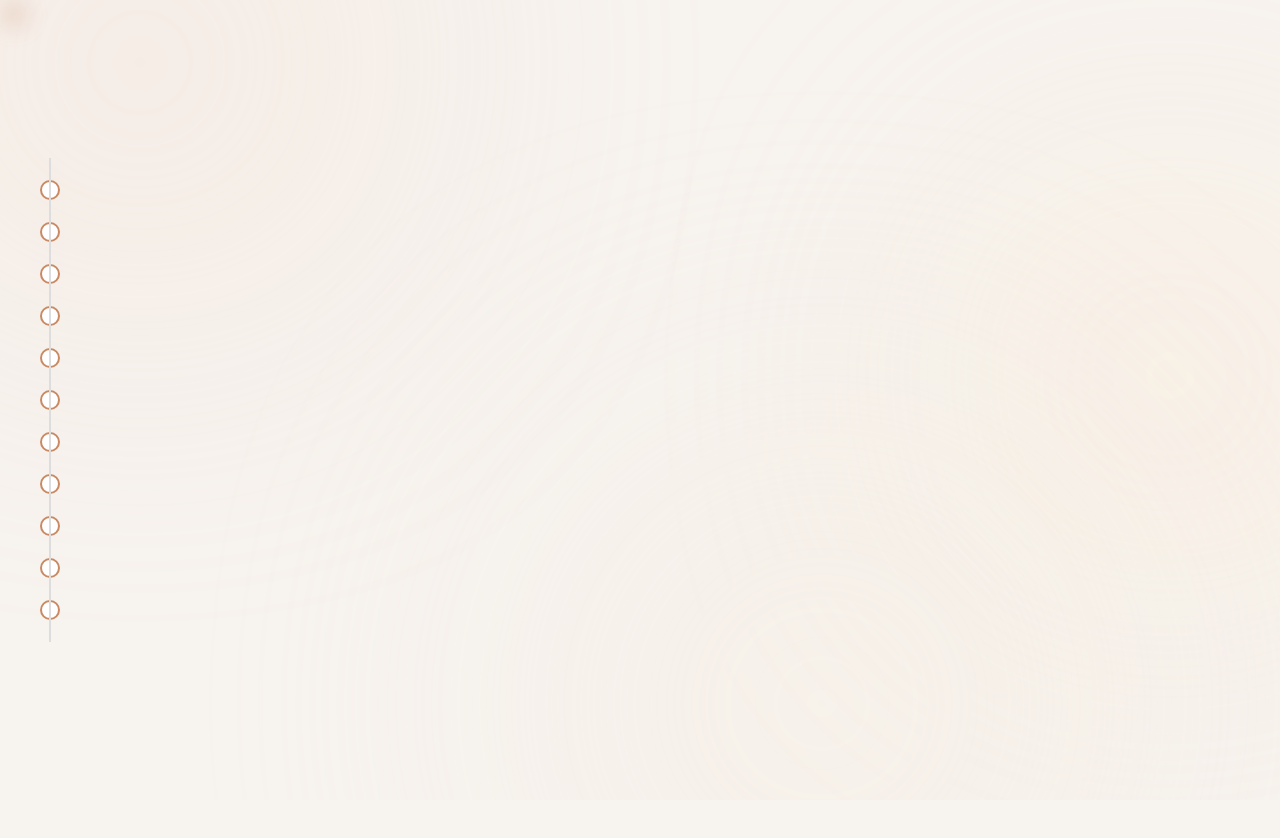
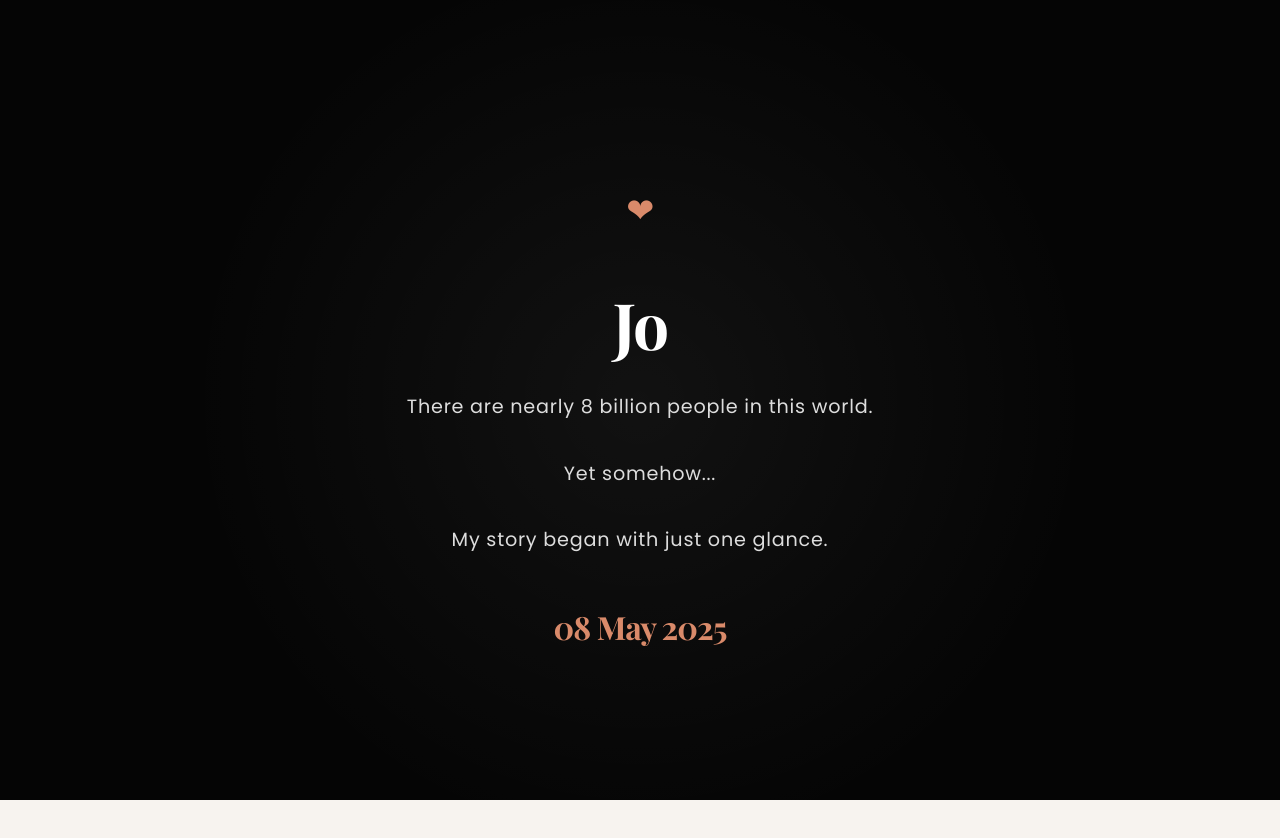
Before and after one commit to syamsrn/project-forever, a plain HTML site: page index.html in a window 1280 px wide. Shown: the top 838 px of the page. Drawn offline with nearby package versions, Linux system fonts and the light colour scheme; files that its build step writes are made by us from their sources; files whose address does not match are found by name.

Commit message:
feat: add cinematic intro sequence

```diff
--- a/css/sections.css
+++ b/assets/css/sections.css
@@ -553,3 +553,100 @@
     margin:auto;
 
 }
+
+
+/* =====================================================
+   FEATURE 01
+   CINEMATIC INTRO
+===================================================== */
+
+#intro{
+
+    position:fixed;
+
+    inset:0;
+
+    background:#050505;
+
+    display:flex;
+
+    justify-content:center;
+
+    align-items:center;
+
+    z-index:9000;
+
+}
+
+.intro-overlay{
+
+    position:absolute;
+
+    inset:0;
+
+    background:
+        radial-gradient(circle at center,
+        rgba(255,255,255,.05),
+        transparent 60%);
+
+}
+
+.intro-content{
+
+    position:relative;
+
+    z-index:2;
+
+    text-align:center;
+
+    color:white;
+
+}
+
+.intro-heart{
+
+    font-size:5rem;
+
+    color:#D98A6A;
+
+    opacity:0;
+
+}
+
+.intro-name{
+
+    margin-top:25px;
+
+    font-size:4rem;
+
+    color:white;
+
+    opacity:0;
+
+}
+
+.intro-line{
+
+    margin-top:30px;
+
+    font-size:1.2rem;
+
+    letter-spacing:.04em;
+
+    color:#ddd;
+
+    opacity:0;
+
+}
+
+.intro-date{
+
+    margin-top:50px;
+
+    font-size:2rem;
+
+    color:#D98A6A;
+
+    opacity:0;
+
+}
--- /dev/null
+++ b/assets/js/app.js
@@ -0,0 +1,75 @@
+document.addEventListener("DOMContentLoaded", () => {
+
+    const tl = gsap.timeline();
+
+    tl
+
+    .to(".intro-heart",{
+
+        opacity:1,
+
+        scale:1,
+
+        duration:1
+
+    })
+
+    .from(".intro-heart",{
+
+        scale:.4,
+
+        duration:1
+
+    },"<")
+
+    .to(".intro-name",{
+
+        opacity:1,
+
+        y:-10,
+
+        duration:.9
+
+    })
+
+    .to(".line1",{
+
+        opacity:1,
+
+        y:-10,
+
+        duration:1
+
+    })
+
+    .to(".line2",{
+
+        opacity:1,
+
+        y:-10,
+
+        duration:.9
+
+    })
+
+    .to(".line3",{
+
+        opacity:1,
+
+        y:-10,
+
+        duration:1
+
+    })
+
+    .to(".intro-date",{
+
+        opacity:1,
+
+        y:-10,
+
+        duration:1
+
+    });
+
+});
--- a/index.html
+++ b/index.html
@@ -76,7 +76,25 @@
       <!-- CHAPTER 01 : CINEMATIC INTRO -->
       <!-- ================================================= -->
 
-      <section id="intro"></section>
+      <section id="intro">
+        <div class="intro-overlay"></div>
+
+        <div class="intro-content">
+          <div class="intro-heart">❤</div>
+
+          <h2 class="intro-name">Jo</h2>
+
+          <p class="intro-line line1">
+            There are nearly 8 billion people in this world.
+          </p>
+
+          <p class="intro-line line2">Yet somehow...</p>
+
+          <p class="intro-line line3">My story began with just one glance.</p>
+
+          <h3 class="intro-date">08 May 2025</h3>
+        </div>
+      </section>
 
       <!-- ================================================= -->
       <!-- CHAPTER 02 : THE QUESTION -->
```
Also changed, not shown: assets/css/animations.css (renamed from css/animations.css), assets/css/components.css (renamed from css/components.css), assets/css/layout.css (renamed from css/layout.css), assets/css/reset.css (renamed from css/reset.css), assets/css/responsive.css (renamed from css/responsive.css), assets/css/style.css (renamed from css/style.css), assets/css/typography.css (renamed from css/typography.css), assets/css/variables.css (renamed from css/variables.css), js/app.js (deleted), 1 other file.
